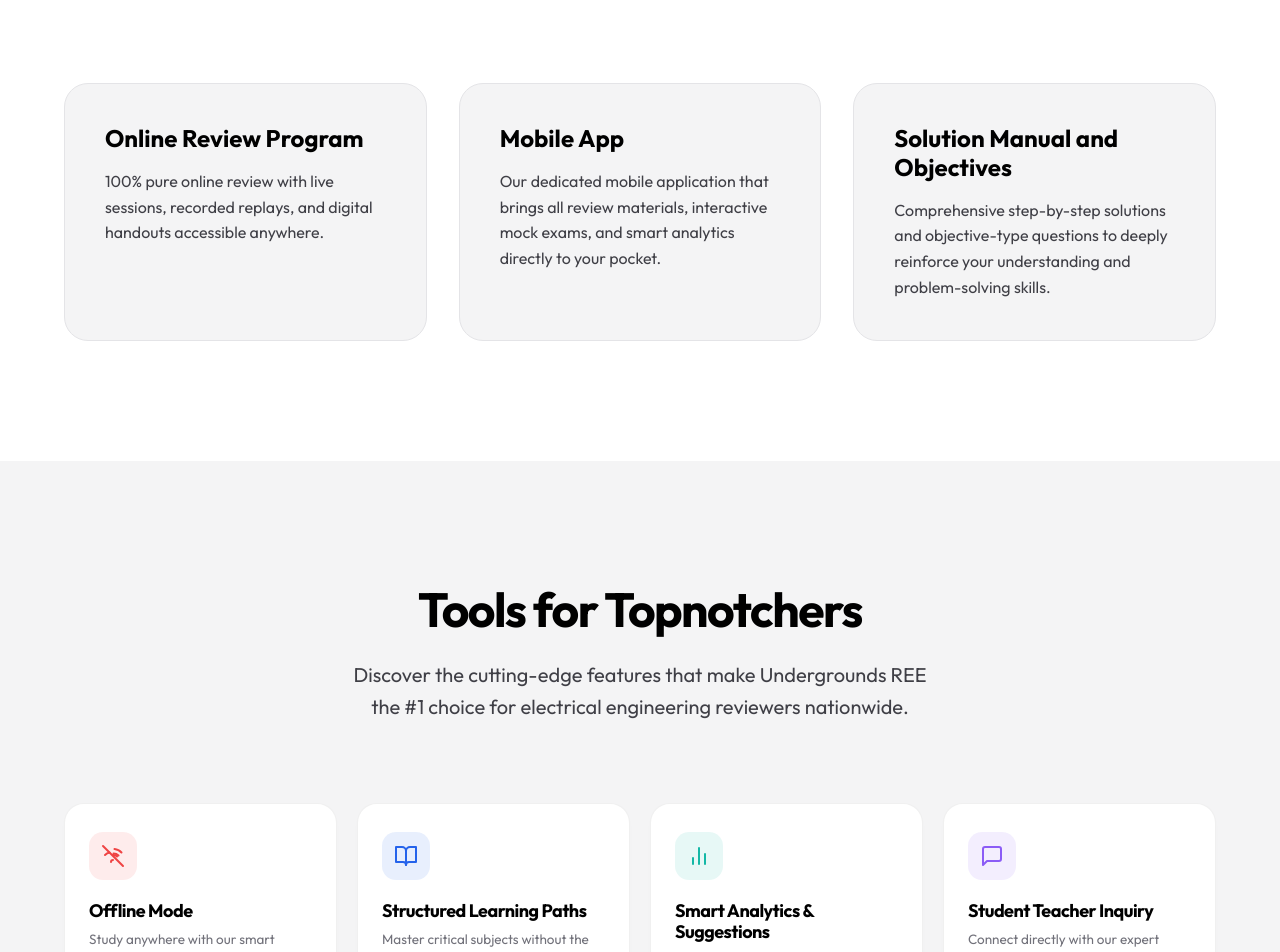
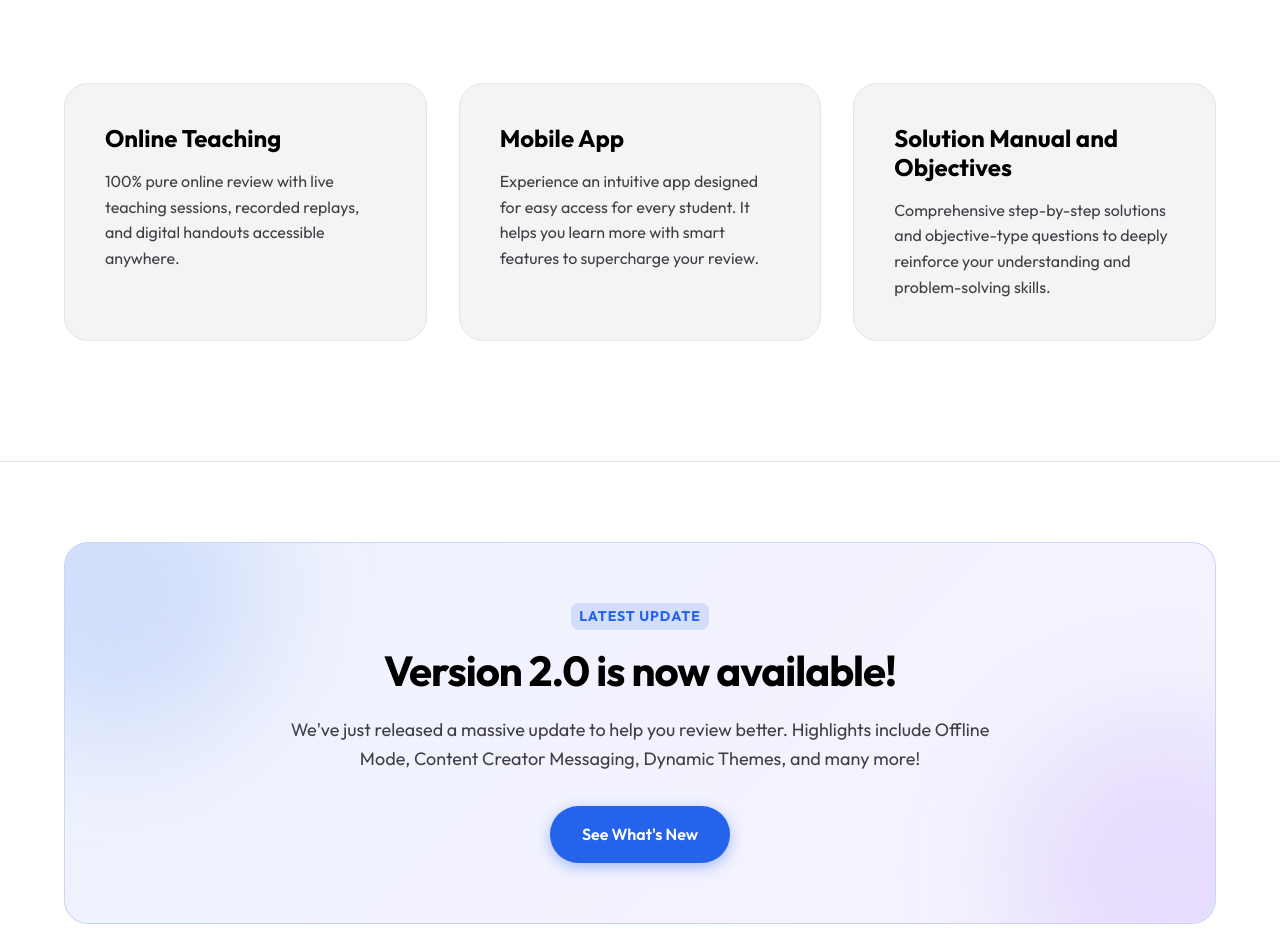
Before and after one commit to Shonhyun/undergroundsree.com, a React (Vite) app: page / in a window 1280 px wide. Shown: the part 1200-2152 px from the top of the page. Built offline with nearby package versions, Linux system fonts and the light colour scheme.

Commit message:
Update Offers section and add Latest Update banner in Home

```diff
--- a/src/pages/Home.tsx
+++ b/src/pages/Home.tsx
@@ -1,5 +1,6 @@
 import { useEffect, useRef, useState } from 'react';
 import { motion } from 'framer-motion';
+import { Link } from 'react-router-dom';
 import '../App.css';
 
 // Import local assets
@@ -8,6 +9,7 @@ import appStoreImg from '../assets/app-store.png';
 import playStoreImg from '../assets/play-store.png';
 import PageTransition from '../components/PageTransition';
 import { useAppContext } from '../context/AppContext';
+import { appVersions } from './Updates';
 
 // Segment-based Typing Animation Component
 type Segment = { text: string; highlight?: boolean; type?: 'cursor' };
@@ -221,8 +223,8 @@ function Home() {
               whileHover={{ y: -10, scale: 1.02 }}
               transition={{ type: "spring", stiffness: 300, damping: 20 }}
             >
-              <h3>Online Review Program</h3>
-              <p>100% pure online review with live sessions, recorded replays, and digital handouts accessible anywhere.</p>
+              <h3>Online Teaching</h3>
+              <p>100% pure online review with live teaching sessions, recorded replays, and digital handouts accessible anywhere.</p>
             </motion.div>
 
             <motion.div
@@ -232,7 +234,7 @@ function Home() {
               transition={{ type: "spring", stiffness: 300, damping: 20 }}
             >
               <h3>Mobile App</h3>
-              <p>Our dedicated mobile application that brings all review materials, interactive mock exams, and smart analytics directly to your pocket.</p>
+              <p>Experience an intuitive app designed for easy access for every student. It helps you learn more with smart features to supercharge your review.</p>
             </motion.div>
 
             <motion.div
@@ -244,6 +246,43 @@ function Home() {
               <h3>Solution Manual and Objectives</h3>
               <p>Comprehensive step-by-step solutions and objective-type questions to deeply reinforce your understanding and problem-solving skills.</p>
             </motion.div>
+          </motion.div>
+        </div>
+      </section>
+
+      {/* Latest Update Section */}
+      <section className="latest-update" style={{ padding: '80px 0', backgroundColor: 'var(--color-bg-primary)', borderTop: '1px solid var(--color-bg-tertiary)', borderBottom: '1px solid var(--color-bg-tertiary)' }}>
+        <div className="container">
+          <motion.div
+            className="latest-update-banner"
+            initial={{ opacity: 0, y: 30, scale: 0.98 }}
+            whileInView={{ opacity: 1, y: 0, scale: 1 }}
+            viewport={{ once: true, amount: 0.3 }}
+            transition={{ duration: 0.6 }}
+            style={{
+              background: 'linear-gradient(135deg, rgba(37,99,235,0.08) 0%, rgba(139,92,246,0.08) 100%)',
+              border: '1px solid rgba(37,99,235,0.2)',
+              borderRadius: '24px',
+              padding: '60px 40px',
+              display: 'flex',
+              flexDirection: 'column',
+              alignItems: 'center',
+              textAlign: 'center',
+              position: 'relative',
+              overflow: 'hidden'
+            }}
+          >
+            <div style={{ position: 'absolute', top: '-100px', left: '-100px', width: '300px', height: '300px', background: 'rgba(37,99,235,0.15)', filter: 'blur(60px)', borderRadius: '50%' }}></div>
+            <div style={{ position: 'absolute', bottom: '-100px', right: '-100px', width: '300px', height: '300px', background: 'rgba(139,92,246,0.15)', filter: 'blur(60px)', borderRadius: '50%' }}></div>
+
+            <span className="highlight" style={{ marginBottom: '16px', display: 'inline-block', fontSize: '14px', letterSpacing: '1px', textTransform: 'uppercase' }}>Latest Update</span>
+            <h2 style={{ fontSize: '42px', marginBottom: '20px', zIndex: 1, letterSpacing: '-1px' }}>{appVersions[0].version} is now available!</h2>
+            <p style={{ fontSize: '18px', color: 'var(--color-text-muted)', maxWidth: '700px', marginBottom: '32px', zIndex: 1, lineHeight: '1.6' }}>
+              We've just released a massive update to help you review better. Highlights include {appVersions[0].features.slice(0, 3).map(f => f.title).join(', ')}, and many more!
+            </p>
+            <Link to="/updates" className="btn btn-primary" style={{ zIndex: 1, padding: '16px 32px' }}>
+              See What's New
+            </Link>
           </motion.div>
         </div>
       </section>
--- a/src/pages/Updates.tsx
+++ b/src/pages/Updates.tsx
@@ -19,20 +19,20 @@ import themesImg from '../assets/version/version-2/themes.png';
 import communityFeedsImg from '../assets/version/version-2/community-feeds.png';
 import solutionsBreakdownImg from '../assets/version/version-2/solutions-breakdown.png';
 
-type UpdateFeature = {
+export type UpdateFeature = {
   title: string;
   description: string;
   imageSrc?: string | string[];
   customUI?: React.ReactNode;
 };
 
-type AppVersion = {
+export type AppVersion = {
   version: string;
   releaseDate: string;
   features: UpdateFeature[];
 };
 
-const appVersions: AppVersion[] = [
+export const appVersions: AppVersion[] = [
   {
     version: 'Version 2.0',
     releaseDate: 'Available on iOS and Android',
```
